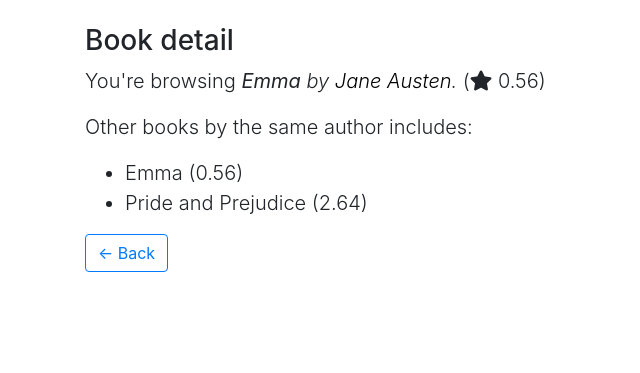
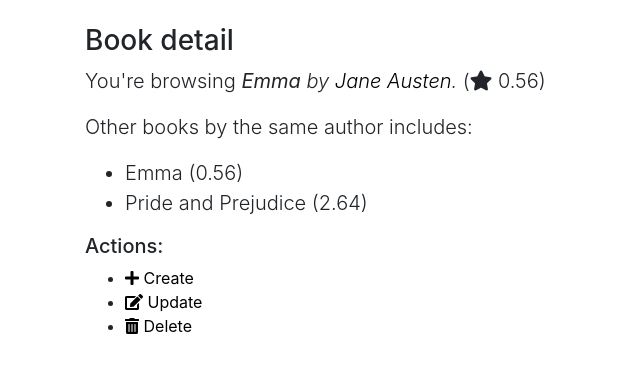
Before and after one commit to poomkhor/wdc-recording-material-class-based-views, a Django app: page /book/5/ in a window 1280 px wide. Shown: the part 56-429 px from the top of the page, without its empty margins (0-640 px from the left). Run offline with Django 3.2, Linux system fonts and the light colour scheme; data comes from the database, SQL or seed files in the repository; some libraries are stand-ins or nearby versions.

Commit message:
Create, Update & Delete views

```diff
--- a/sample_project/sample_app/templates/book.html
+++ /dev/null
@@ -1,15 +0,0 @@
-{% extends "base.html" %}
-
-{% block main %}
-  <p class="h3">Book detail</p>
-  <div class="lead">
-    <p>You're browsing <i><strong>{{ book.title}}</strong> by <a href="{% url 'author_detail' book.author.id %}">{{ book.author.name}}</a>.</i> (<i class="fa fa-star"></i> {{ book.popularity }})</p>
-    <p>Other books by the same author includes:</p>
-    <ul>
-      {% for book in book.author.book_set.all %}
-      <li>{{ book.title }} ({{ book.popularity }})</li>
-      {% endfor %}
-    </ul>
-  </div>
-  <a href="/authors"><button type="button" class="btn btn-outline-primary">← Back</button></a>
-{% endblock %}
--- a/sample_project/sample_app/templates/books.html
+++ b/sample_project/sample_app/templates/books.html
@@ -38,7 +38,7 @@
       {% for book in books %}
         <tr>
           <td class="align-middle">{{ book.id }}</td>
-          <td class="align-middle"><a href="{% url 'book_detail' book.author.id %}">{{ book.title}}</a></td>
+          <td class="align-middle"><a href="{% url 'book_detail' book.id %}">{{ book.title}}</a></td>
           <td class="align-middle"><a href="{% url 'author_detail' book.author.id %}">{{ book.author.name}}</a></td>
           <td class="align-middle">{{ book.popularity}}</td>
           {% if request.user.is_authenticated %}
--- a/sample_project/sample_app/templates/create_book.html
+++ b/sample_project/sample_app/templates/create_book.html
@@ -2,10 +2,10 @@
 {% load crispy_forms_tags %}
 
 {% block main %}
-  <form action="/create_book/" method="POST">
+  <form action="" method="POST">
     <p class="h3">Create Book:</p>
     {% csrf_token %}
-    {{book_form|crispy}}
+    {{form|crispy}}
     <a href="/"><button type="button" class="btn btn-outline-primary">← Back</button></a>
     <input type="submit" value="Create" class="btn btn-primary">
   </form>
--- /dev/null
+++ b/sample_project/sample_app/templates/sample_app/book_detail.html
@@ -0,0 +1,20 @@
+{% extends "base.html" %}
+
+{% block main %}
+  <p class="h3">Book detail</p>
+  <div class="lead">
+    <p>You're browsing <i><strong>{{ object.title}}</strong> by <a href="{% url 'author_detail' object.author.id %}">{{ object.author.name}}</a>.</i> (<i class="fa fa-star"></i> {{ object.popularity }})</p>
+    <p>Other books by the same author includes:</p>
+    <ul>
+      {% for book in object.author.book_set.all %}
+        <li>{{ book.title }} ({{ book.popularity }})</li>
+      {% endfor %}
+    </ul>
+  </div>
+  <h5>Actions:</h5>
+  <ul>
+    <li><a href="{% url "book_create" %}"><i class="fa fa-plus"></i> Create</a></li>
+    <li><a href="{% url "book_update" pk=object.id %}"><i class="fa fa-edit"></i> Update</a></li>
+    <li><a href="{% url "book_delete" pk=object.id %}"><i class="fa fa-trash-alt"></i> Delete</a></li>
+  </ul>
+{% endblock %}
--- a/sample_project/sample_app/urls.py
+++ b/sample_project/sample_app/urls.py
@@ -10,9 +10,15 @@ urlpatterns = [
     path('authors/', views.AuthorListView.as_view(), name='authors'),
     path('author/<int:pk>/', views.AuthorDetailView.as_view(), name='author_detail'),
 
-    path('book/<int:book_id>/', views.BookDetailView.as_view(), name='book_detail'),
-    path('create_book/', views.CreateBookView.as_view(), name='create_book'),
-    path('delete_book', views.delete_book, name='delete_book'),
+    path('book/', views.CreateBookView.as_view(), name='book_create'),
+    path('book/<int:pk>/', views.BookDetailView.as_view(), name='book_detail'),
+    path('book/<int:pk>/update', views.BookUpdateView.as_view(), name='book_update'),
+    path('book/<int:pk>/delete', views.BookDeleteView.as_view(), name='book_delete'),
+    # path('delete_book', views.delete_book, name='delete_book'),
+
+
+
+
     path('edit_book/<int:book_id>/', views.edit_book, name='edit_book'),
     path('favorites/', views.favorites, name='favorites'),
     path('add-to-favorites/', views.add_to_favorites, name='add_to_favorites'),
--- a/sample_project/sample_app/views.py
+++ b/sample_project/sample_app/views.py
@@ -10,6 +10,8 @@ from django.shortcuts import render, redirect, get_object_or_404
 from django.views.generic import View, TemplateView, RedirectView
 from django.views.generic.detail import DetailView
 from django.views.generic.list import ListView
+
+from django.views.generic.edit import FormView, CreateView, UpdateView, DeleteView
 
 from .models import Author, Book
 from .forms import BookForm, SignUpForm
@@ -44,12 +46,6 @@ class IndexView(TemplateView):
             'sort_method': sort_method,
         }
 
-class BookDetailView(TemplateView):
-    template_name = "book.html"
-    def get_context_data(self, **kwargs):
-        book = get_object_or_404(Book, id=kwargs['book_id'])
-        return {'book': book}
-
 
 class AuthorListView(ListView):
     model = Author
@@ -64,28 +60,54 @@ class AuthorDetailView(DetailView):
     #     context['now'] = timezone.now()
     #     return context
 
+
+class BookDetailView(DetailView):
+    model = Book
+
 # @login_required
 # @user_passes_test(is_staff)
-class CreateBookView(View):
+# Step 1: Basic FormView
+class CreateBookView(FormView):
 
-    def get(self, request):
-        book_form = BookForm()
-        return render(
-            request,
-            'create_book.html',
-            context={'book_form': book_form}
-        )
+    template_name = 'create_book.html'
+    form_class = BookForm
+    success_url = '/'
 
-    def post(self, request):
-        book_form = BookForm(request.POST)
-        if book_form.is_valid():
-            book_form.save()
-            return redirect('index')
-        return render(
-            request,
-            'create_book.html',
-            context={'book_form': book_form}
-        )
+    # Old Post method
+    # def post(self, request):
+    #     book_form = BookForm(request.POST)
+    #     if book_form.is_valid():
+    #         book_form.save()
+    #         return redirect('index')
+    #     return render(
+    #         request,
+    #         'create_book.html',
+    #         context={'book_form': book_form}
+    #     )
+
+    def form_valid(self, form):
+        form.save()
+        return super().form_valid(form)
+
+# Step 2: CreateView
+# class CreateBookView(CreateView):
+#     template_name = 'create_book.html'
+#     success_url = '/'
+#
+#     model = Book
+#     fields = ['title', 'author', 'isbn', 'popularity']
+
+class BookUpdateView(UpdateView):
+    template_name = 'create_book.html'
+    success_url = '/'
+
+    model = Book
+    fields = ['title', 'author', 'isbn', 'popularity']
+
+
+class BookDeleteView(DeleteView):
+    model = Book
+    success_url = '/'
 
 
 @login_required
```
Also changed, not shown: sample_project/sample_app/templates/sample_app/book_confirm_delete.html (added, +15 -0 lines).
